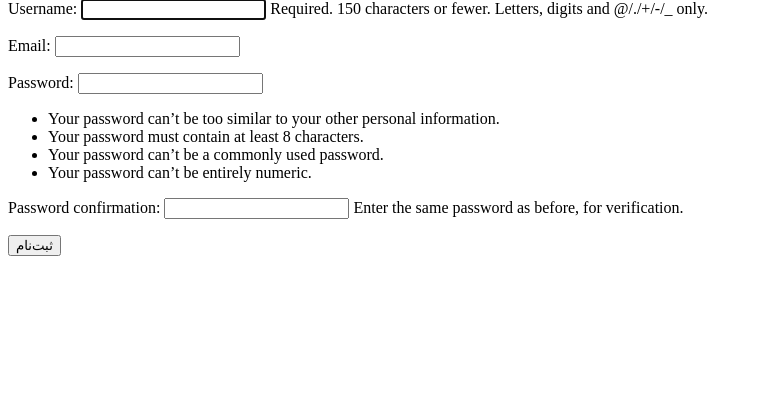
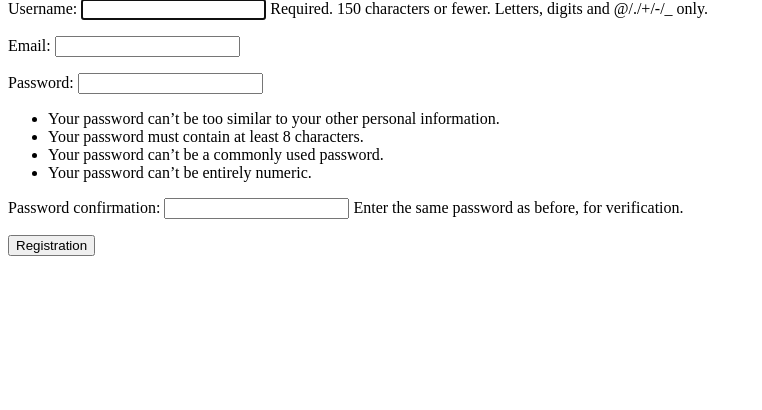
Before and after one commit to esmael1997/django-learning-journey, a Django app: page /signup/ in a window 1280 px wide. Shown: the part 56-466 px from the top of the page, without its empty margins (0-762 px from the left). Run offline with Django 5.2, Linux system fonts and the light colour scheme.

Commit message:
update html

```diff
--- a/blog/templates/blog/signup.html
+++ b/blog/templates/blog/signup.html
@@ -2,5 +2,5 @@
 <form method="post">
     {% csrf_token %}
     {{ form.as_p }}
-    <button type="submit">ثبت‌نام</button>
+    <button type="submit">Registration</button>
 </form>
```
Also changed, not shown: db.sqlite3.
